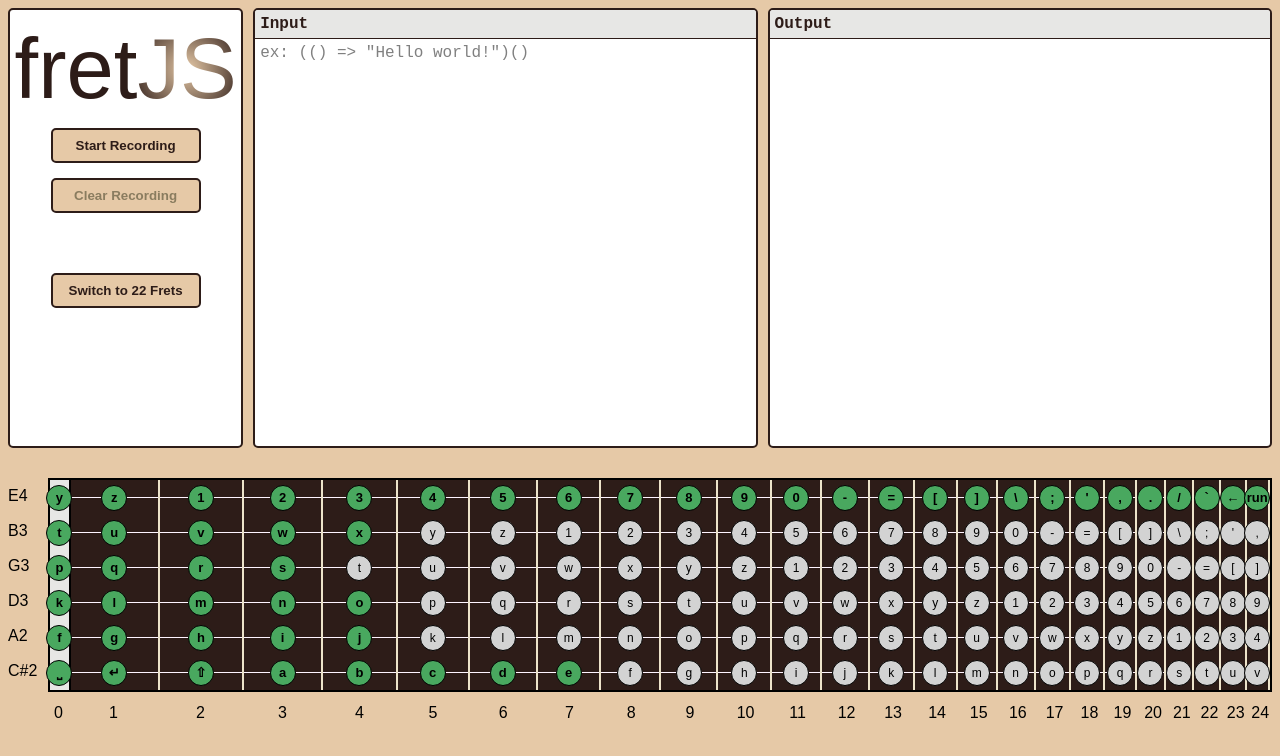
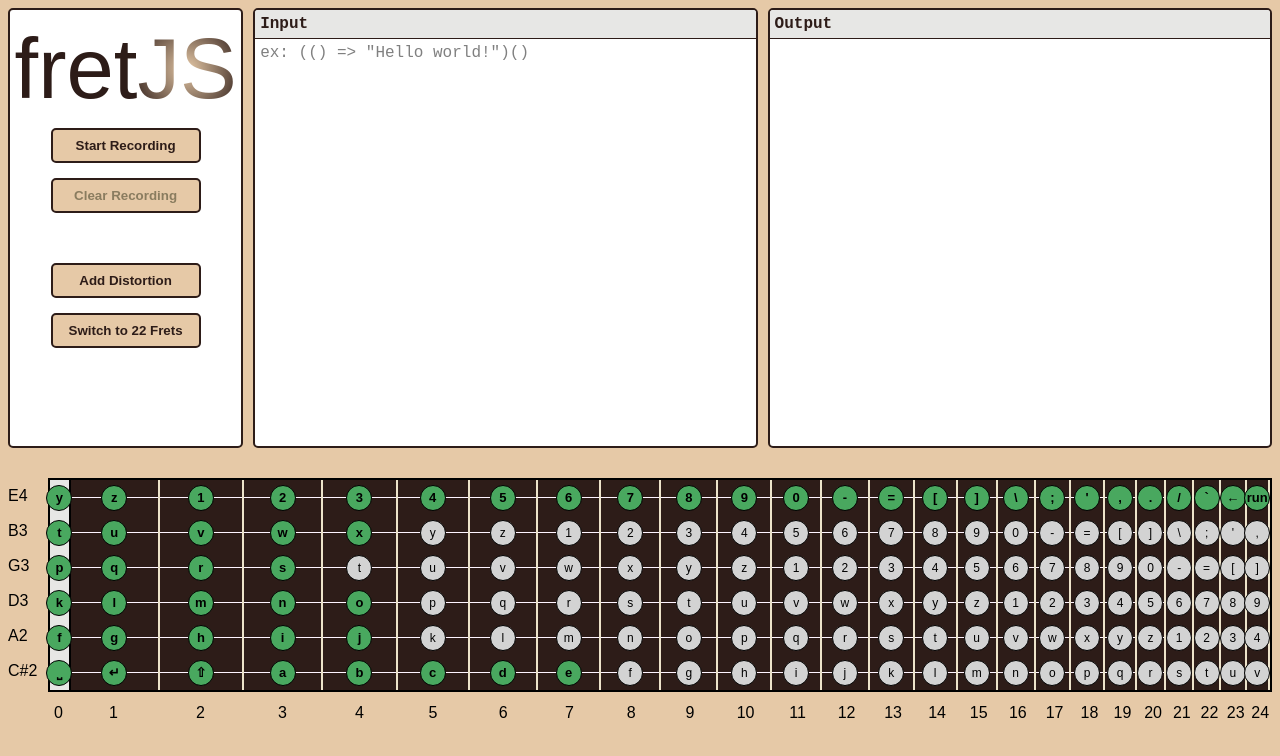
Before and after one commit to DominicMonares/fret-js, a React app: page / in a window 1280 px wide. Shown: the top 756 px of the page. Built offline with nearby package versions, Linux system fonts and the light colour scheme.

Commit message:
add distortion

```diff
--- a/src/Components/Controls/Controls.css
+++ b/src/Components/Controls/Controls.css
@@ -33,7 +33,12 @@
 .record-container {
   display: flex;
   flex-direction: column;
-  margin-bottom: 45px;
+  margin-bottom: 15%;
+}
+
+.option-container {
+  display: flex;
+  flex-direction: column;
 }
 
 button {
@@ -48,7 +53,8 @@ button {
 }
 
 button:enabled:active,
-.recording {
+.recording,
+.distorted {
   background-color: #2D1C18;
   color: #E6C9A7;
   font-weight: bold;
--- a/src/Components/Controls/index.tsx
+++ b/src/Components/Controls/index.tsx
@@ -1,3 +1,6 @@
+import { useEffect, useState } from "react";
+import { context, distortion, gain } from "../../utils/audio";
+import makeDistortionCurve from "../../utils/makeDistortionCurve";
 import { ControlsProps } from "../../types";
 import './Controls.css';
 
@@ -11,6 +14,19 @@ const Controls = ({
   setRecordingStarted,
   clearRecording
 }: ControlsProps) => {
+  const [distorted, setDistorted] = useState<boolean>(false);
+
+  useEffect(() => {
+    const sampleRate = context.sampleRate;
+    if (distorted) {
+      distortion.curve = makeDistortionCurve(500, sampleRate);
+      gain.gain.value = 0.05;
+    } else {
+      distortion.curve = makeDistortionCurve(0, sampleRate);
+      gain.gain.value = 1;
+    }
+  }, [distorted]);
+
   return (
     <div className="controls">
       <div className="logo">
@@ -34,9 +50,17 @@ const Controls = ({
           Clear Recording
         </button>
       </div>
-      <button onClick={() => setFretNum(fretNum === 22 ? 24 : 22)}>
-        {fretNum === 22 ? "Switch to 24 Frets" : "Switch to 22 Frets"}
-      </button>
+      <div className="option-container">
+        <button
+          className={distorted ? "distorted" : ""}
+          onClick={() => setDistorted(!distorted)}
+        >
+          {distorted ? "Remove Distortion" : "Add Distortion"}
+        </button>
+        <button onClick={() => setFretNum(fretNum === 22 ? 24 : 22)}>
+          {fretNum === 22 ? "Switch to 24 Frets" : "Switch to 22 Frets"}
+        </button>
+      </div>
     </div>
   );
 }
--- a/src/utils/audio.ts
+++ b/src/utils/audio.ts
@@ -14,7 +14,7 @@ compressor.release.setValueAtTime(0.25, context.currentTime);
 export const analyser = new AnalyserNode(context, { fftSize: 2048 });
 
 // Distortion effect
-const distortionGainNode = context.createGain();
+export const gain = context.createGain();
 export const distortion = context.createWaveShaper();
 distortion.curve = makeDistortionCurve(0, context.sampleRate);
 
@@ -37,7 +37,7 @@ export const setupContext = async () => {
   source
     .connect(compressor)
     .connect(analyser)
-    .connect(distortionGainNode)
+    .connect(gain)
     .connect(distortion)
     .connect(context.destination);
 }
```
